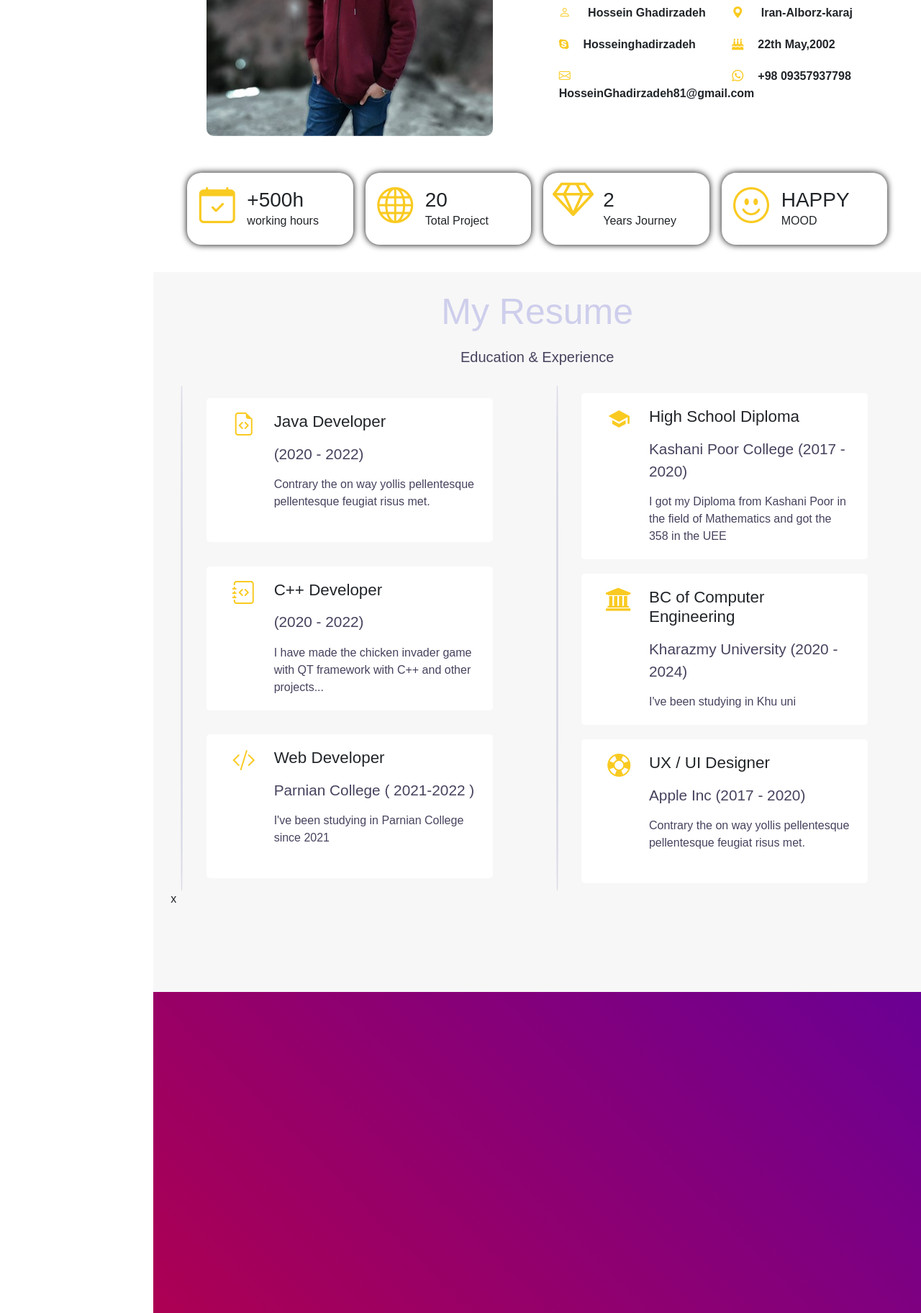
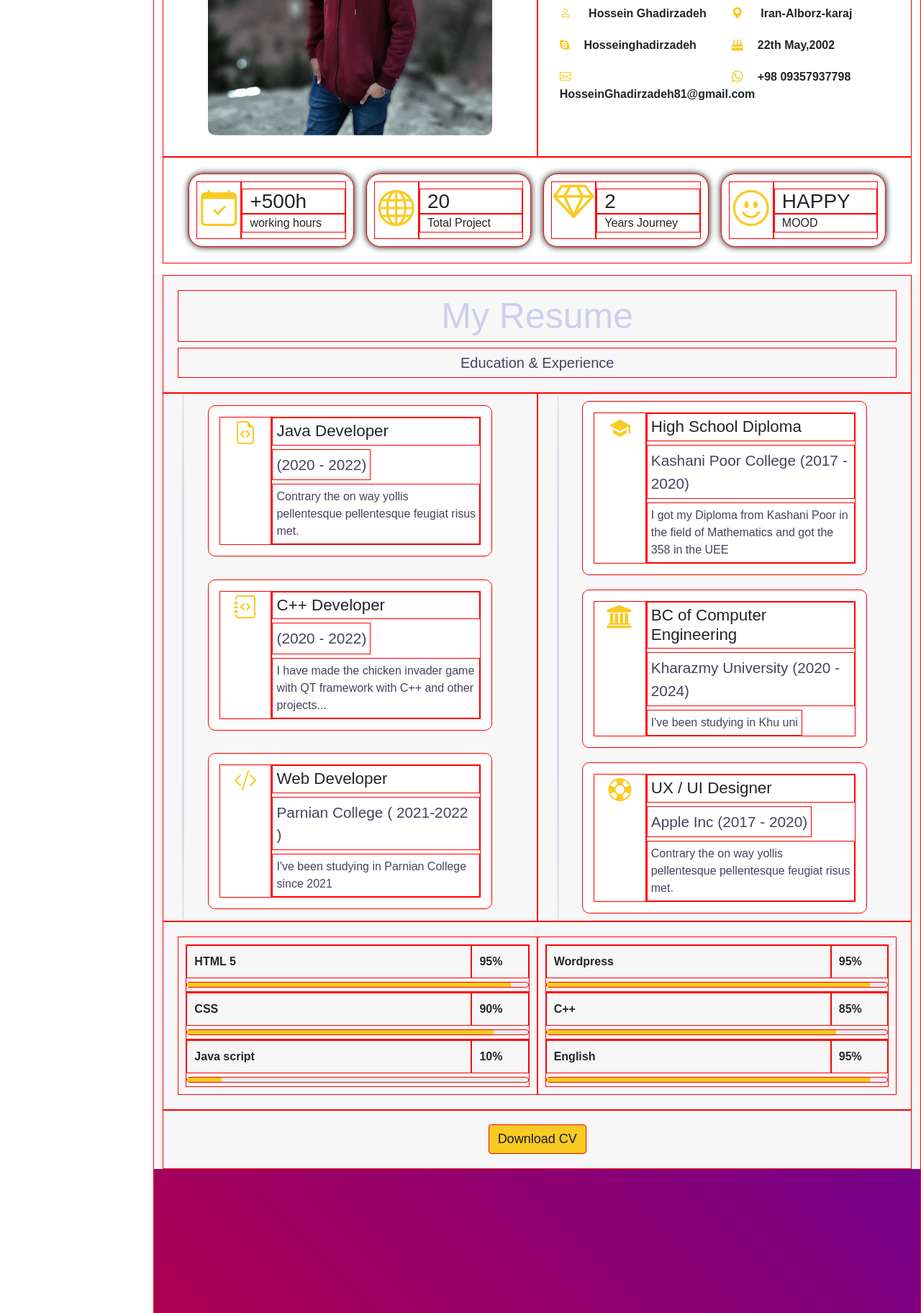
Before and after one commit to Hosseinghadirzadeh/My-Site, a PHP site: page / in a window 1280 px wide. Shown: the part 1080-2904 px from the top of the page at 72% size. Run offline with PHP 8.4, Linux system fonts and the light colour scheme; some libraries are stand-ins or nearby versions; some web fonts are replaced.

Commit message:
row3 completed

```diff
--- a/css/style.css
+++ b/css/style.css
@@ -23,10 +23,10 @@ li {
 .bt, header,
 main,
 footer, header .logo, header .logo > figure, header > nav > ul, header > nav > ul > li, .mobileMenu, .mobileMenu ul, .mobileMenu ul > li, main .row1 > div > div > section:nth-of-type(1) .coder, main .row1 .moving, .row2 > div > div > ul > li, .row2 > div > div > ul > li > section > *, .row2 > div > div > ul > li > *, .row2 > div > div > *, .row3 > div div > section > *, .row3 > div div > *, .row3 .row3-inner > div:not(:nth-last-of-type(1)) {
-  border: none;
+  border: 1px solid red;
 }
 
-.df, main .row1 .moving, .row2 > div > div > div:nth-of-type(1), .row2 > div > div > div:nth-of-type(1) > figure, .row2 > div > div > div:nth-of-type(2), .row2 > div > div > ul, .row2 > div > div > ul > li > section, .row3 .row3-inner > div:not(:nth-last-of-type(1)), .row3 .box, .row3 .box > section {
+.df, main .row1 .moving, .row2 > div > div > div:nth-of-type(1), .row2 > div > div > div:nth-of-type(1) > figure, .row2 > div > div > div:nth-of-type(2), .row2 > div > div > ul, .row2 > div > div > ul > li > section, .row3 .row3-inner > div:not(:nth-last-of-type(1)), .row3 .box, .row3 .box > section, .row3-inner > div:nth-of-type(3), .row3-inner > div:nth-of-type(3) > div .progress-box {
   display: -webkit-box;
   display: -ms-flexbox;
   display: flex;
@@ -694,7 +694,7 @@ main .row1 .moving > i:nth-of-type(1) {
 }
 
 .row3 .box {
-  border-radius: 5px;
+  border-radius: 10px;
   background-color: white;
   min-height: 200px;
   -webkit-box-pack: start;
@@ -757,4 +757,111 @@ main .row1 .moving > i:nth-of-type(1) {
   padding: 0;
   margin: 0;
 }
+
+.row3-inner > div:nth-of-type(3) {
+  padding: 20px;
+  min-height: 200px;
+}
+
+.row3-inner > div:nth-of-type(3) > div {
+  min-height: 200px;
+  padding: 10px;
+}
+
+.row3-inner > div:nth-of-type(3) > div .progress-box {
+  width: 100%;
+  -webkit-box-pack: start;
+      -ms-flex-pack: start;
+          justify-content: flex-start;
+  -webkit-box-align: center;
+      -ms-flex-align: center;
+          align-items: center;
+}
+
+.row3-inner > div:nth-of-type(3) > div .progress-box > p {
+  margin-bottom: 0;
+  padding: 10px;
+  font-weight: bolder;
+  font-size: 1rem;
+}
+
+.row3-inner > div:nth-of-type(3) > div .progress-box > div {
+  height: 8px;
+  width: 100%;
+  background-color: #e9ecef;
+  position: relative;
+  border-radius: 10px;
+  margin: 5px 0;
+}
+
+.row3-inner > div:nth-of-type(3) > div .progress-box > div:nth-of-type(1)::before {
+  content: "";
+  display: -webkit-box;
+  display: -ms-flexbox;
+  display: flex;
+  position: absolute;
+  background-color: #f9ca21;
+  height: 100%;
+  width: 95%;
+}
+
+#pbar::before {
+  content: "";
+  width: 0;
+  height: 0;
+}
+
+#pbar > div:nth-of-type(1) > div:nth-of-type(1) > div::before {
+  width: 95%;
+}
+
+#pbar > div:nth-of-type(1) > div:nth-of-type(2) > div::before {
+  width: 90%;
+}
+
+#pbar > div:nth-of-type(1) > div:nth-of-type(3) > div::before {
+  width: 10%;
+}
+
+#pbar > div:nth-of-type(2) > div:nth-of-type(1) > div::before {
+  width: 95%;
+}
+
+#pbar > div:nth-of-type(2) > div:nth-of-type(2) > div::before {
+  width: 85%;
+}
+
+#pbar > div:nth-of-type(2) > div:nth-of-type(3) > div::before {
+  width: 95%;
+}
+
+.btn1 {
+  background-color: #f9ca21;
+  color: #151931;
+  font-size: 18px;
+  -webkit-transition: all 0.4s;
+  transition: all 0.4s;
+}
+
+.btn1:hover {
+  letter-spacing: 1px;
+  color: white;
+  -webkit-box-shadow: 0 10px 10px 1px #21274e;
+          box-shadow: 0 10px 10px 1px #21274e;
+}
+
+#CV {
+  width: 100%;
+  height: 50px;
+  display: -webkit-box;
+  display: -ms-flexbox;
+  display: flex;
+  -webkit-box-pack: center;
+      -ms-flex-pack: center;
+          justify-content: center;
+  -webkit-box-align: center;
+      -ms-flex-align: center;
+          align-items: center;
+  padding: 40px 0;
+}
 /*# sourceMappingURL=style.css.map */
--- a/css/style.scss
+++ b/css/style.scss
@@ -20,7 +20,7 @@ body {
 li {
     list-style-type: none;
 }
-$flag: 11;
+$flag: 1;
 .bt {
     @if ($flag==1) {
         border: 1px solid red;
@@ -533,7 +533,7 @@ main {
     .row3-inner {
         > div:not(:nth-last-of-type(1)) {
             position: relative;
-            @extend .bt,.df;
+            @extend .bt, .df;
             justify-content: center;
             &::before {
                 content: "";
@@ -546,13 +546,12 @@ main {
                 position: absolute;
             }
         }
-
     }
 
     .box {
-                border-radius: 5px;
+        border-radius: 10px;
         background-color: rgb(255, 255, 255);
-                min-height:200px;
+        min-height: 200px;
         @extend .df;
         justify-content: flex-start;
         align-items: normal;
@@ -560,7 +559,7 @@ main {
         padding: 15px;
         margin: 10px 0;
         > i {
-                    min-height:150px;
+            min-height: 150px;
             display: flex;
             justify-content: center;
             width: 20%;
@@ -601,3 +600,105 @@ main {
         }
     }
 }
+.row3-inner {
+    > div:nth-of-type(3) {
+        @extend .df;
+        padding: 20px;
+        min-height: 200px;
+        > div {
+            min-height: 200px;
+            padding: 10px;
+            .progress-box {
+                width: 100%;
+                @extend .df;
+                justify-content: flex-start;
+                align-items: center;
+                > p {
+                    margin-bottom: 0;
+                    padding: 10px;
+
+                    font-weight: bolder;
+                    font-size: 1rem;
+                }
+                > div {
+                    height: 8px;
+                    width: 100%;
+                    background-color: rgb(233, 236, 239);
+                    position: relative;
+                    border-radius: 10px;
+                    margin: 5px 0;
+                    &:nth-of-type(1)::before {
+                        content: "";
+                        display: flex;
+                        position: absolute;
+                        background-color: #f9ca21;
+                        height: 100%;
+                        width: 95%;
+                    }
+                }
+            }
+        }
+    }
+}
+#pbar {
+    &::before {
+        content: "";
+        width: 0;
+        height: 0;
+    }
+}
+#pbar > div {
+    &:nth-of-type(1) {
+        > div:nth-of-type(1) > div {
+            &::before {
+                width: 95%;
+            }
+        }
+        > div:nth-of-type(2) > div {
+            &::before {
+                width: 90%;
+            }
+        }
+        > div:nth-of-type(3) > div {
+            &::before {
+                width: 10%;
+            }
+        }
+    }
+    &:nth-of-type(2) {
+        > div:nth-of-type(1) > div {
+            &::before {
+                width: 95%;
+            }
+        }
+        > div:nth-of-type(2) > div {
+            &::before {
+                width: 85%;
+            }
+        }
+        > div:nth-of-type(3) > div {
+            &::before {
+                width: 95%;
+            }
+        }
+    }
+}
+.btn1 {
+    background-color: $yellow;
+    color: $blue;
+    font-size: 18px;
+    transition: all 0.4s;
+    &:hover {
+        letter-spacing: 1px;
+        color: white;
+        box-shadow: 0 10px 10px 1px rgb(33, 39, 78);
+    }
+}
+#CV {
+    width: 100%;
+    height: 50px;
+    display: flex;
+    justify-content: center;
+    align-items: center;
+    padding: 40px 0;
+}
--- a/index.html
+++ b/index.html
@@ -177,7 +177,8 @@
                                     <section>
                                         <h3>C++ Developer</h3>
                                         <p> (2020 - 2022)</p>
-                                        <p> I have made the chicken invader game with QT framework with C++ and other projects...
+                                        <p> I have made the chicken invader game with QT framework with C++ and other
+                                            projects...
                                         </p>
                                     </section>
                                 </div>
@@ -192,12 +193,14 @@
                                 </div>
 
                             </div>
-                            <div class="col-12 col-md-6"><div class="box">
+                            <div class="col-12 col-md-6">
+                                <div class="box">
                                     <i class="material-icons">school</i>
                                     <section>
                                         <h3>High School Diploma</h3>
                                         <p>Kashani Poor College (2017 - 2020)</p>
-                                    <p>I got my Diploma from Kashani Poor in the field of Mathematics and got the 358 in the UEE
+                                        <p>I got my Diploma from Kashani Poor in the field of Mathematics and got the
+                                            358 in the UEE
                                         </p>
                                     </section>
                                 </div>
@@ -218,9 +221,49 @@
                                         <p> Contrary the on way yollis pellentesque pellentesque feugiat risus met.
                                         </p>
                                     </section>
-                            </div></div>
+                                </div>
+                            </div>
+                            <div class=" col-12" id="pbar">
+                                <div class="col-12 col-md-6 ">
 
-                            <div class=" col-12">x</div>
+                                    <div class="col-12 progress-box">
+                                        <p class="col-10">HTML 5</p>
+                                        <p class="col-2">95%</p>
+                                        <div class="col-12"></div>
+                                    </div>
+                                    <div class="col-12 progress-box">
+                                        <p class="col-10">CSS</p>
+                                        <p class="col-2">90%</p>
+                                        <div class="col-12"></div>
+                                    </div>
+                                    <div class="col-12 progress-box">
+                                        <p class="col-10">Java script</p>
+                                        <p class="col-2">10%</p>
+                                        <div class="col-12"></div>
+                                    </div>
+
+                                </div>
+                                <div class="col-12 col-md-6 ">
+                                    <div class="col-12 progress-box">
+                                        <p class="col-10">Wordpress</p>
+                                        <p class="col-2">95%</p>
+                                        <div class="col-12"></div>
+                                    </div>
+                                    <div class="col-12 progress-box">
+                                        <p class="col-10">C++</p>
+                                        <p class="col-2">85%</p>
+                                        <div class="col-12"></div>
+                                    </div>
+                                    <div class="col-12 progress-box">
+                                        <p class="col-10">English</p>
+                                        <p class="col-2">95%</p>
+                                        <div class="col-12"></div>
+                                    </div>
+                                </div>
+                            </div>
+                            <div id="CV">
+                                <button class="btn btn1 ">Download CV</button>
+                            </div>
                         </div>
                     </div>
                 </div>
```
Also changed, not shown: 1 other file. Lines whose indentation alone changed are shown as unchanged.
